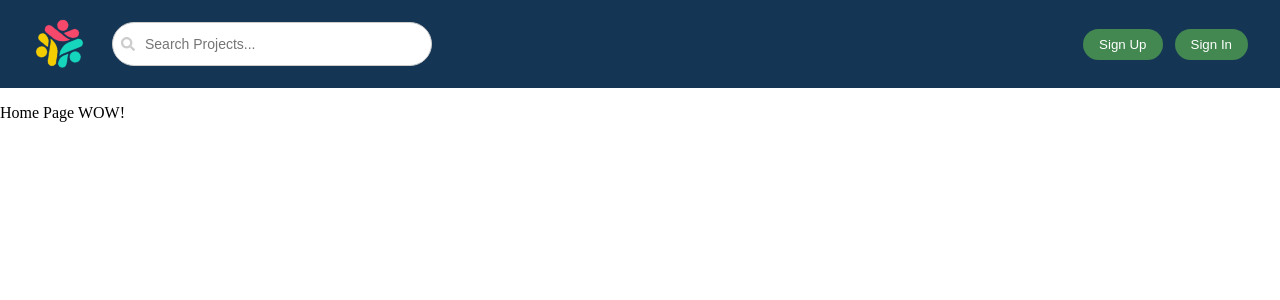
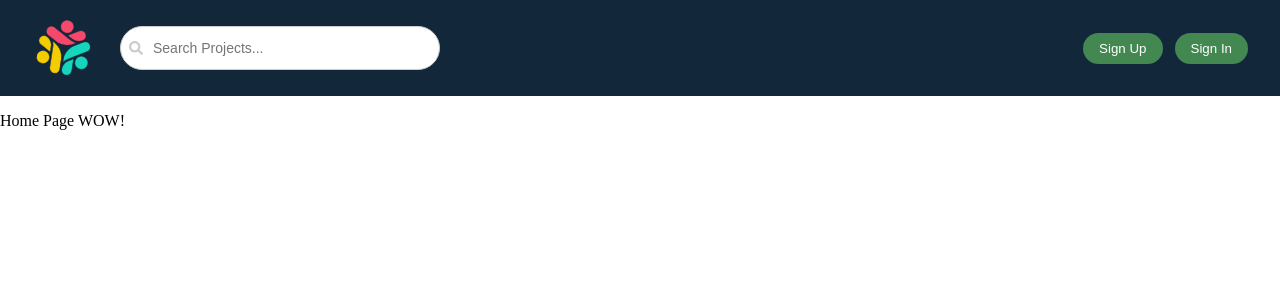
Before and after one commit to Scroll120/gettogether, a React (Vite) app in the folder frontend/: page / in a window 1280 px wide. Shown: the top 300 px of the page. Built offline with nearby package versions, Linux system fonts and the light colour scheme.

Commit message:
small navbar background adjusment

```diff
--- a/frontend/src/components/NavBar/navBar.css
+++ b/frontend/src/components/NavBar/navBar.css
@@ -13,7 +13,7 @@
   justify-content: space-between;
   flex-wrap: wrap;
   padding: 1rem 2rem;
-  background-color: #153555;
+  background-color: #13273b;
   gap: 1.5rem;
 }
 
@@ -35,7 +35,7 @@
 }
 
 .logo {
-  height: 56px;
+  height: 64px;
   width: auto;
   animation: spin 20s linear infinite;
   transition: filter 0.3s ease, transform 0.3s ease;
```
